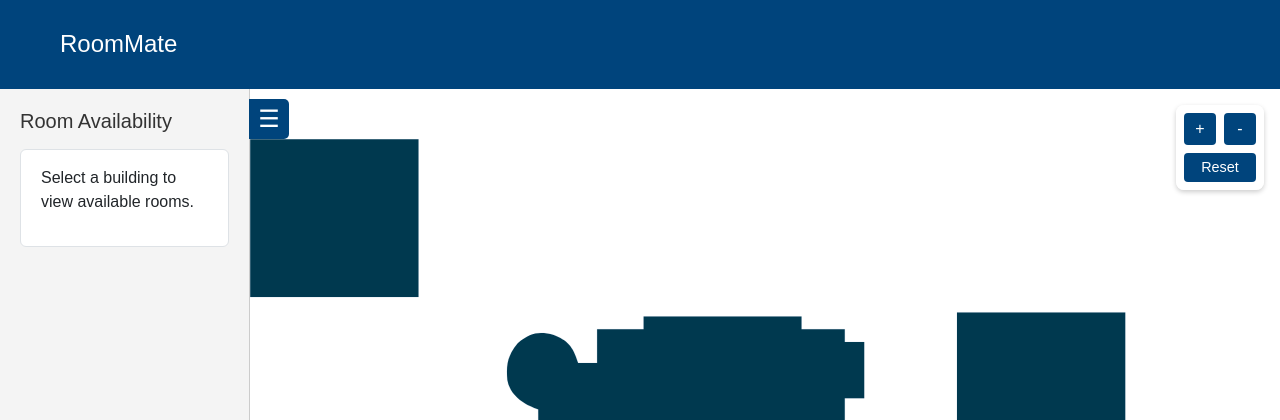
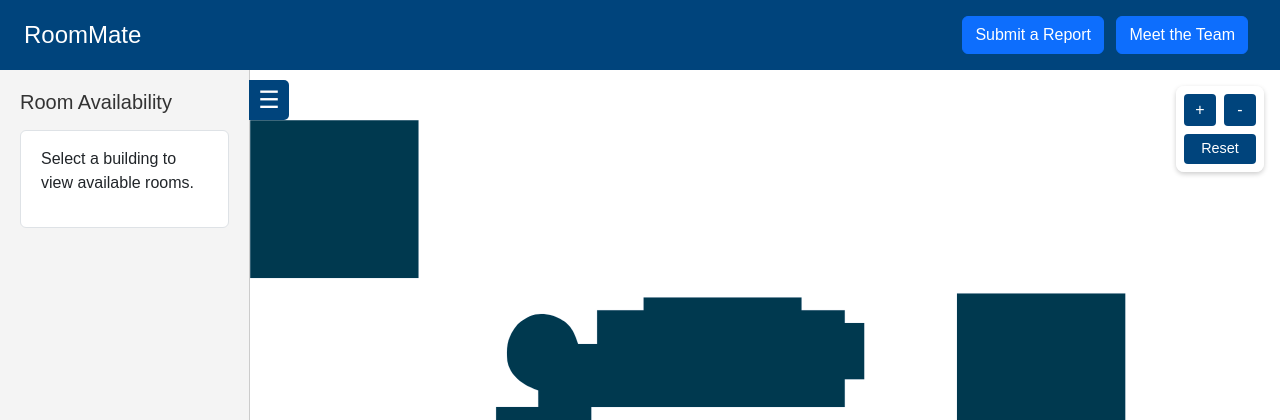
Before and after one commit to Team-Neptune-4155/Sprint-3, a Django app: page / in a window 1280 px wide. Shown: the top 420 px of the page. Run offline with Django 5.2, Linux system fonts and the light colour scheme.

Commit message:
Added buttons to index.html to reach contact/about.html

```diff
--- a/storefront/playground/templates/index.html
+++ b/storefront/playground/templates/index.html
@@ -9,9 +9,18 @@
   <link rel="stylesheet" href="{% static 'default.css' %}">
 </head>
 <body>
-  <header>
+  <header class="d-flex align-items-center px-4 py-3">
     <div class="logo">
       <h1>RoomMate</h1>
+    </div>
+
+    <div class="ms-auto">
+      <a href="{% url 'contact' %}" class="btn btn-primary me-2">
+        Submit a Report
+      </a>
+      <a href="{$ url 'about' $}" class="btn btn-primary me-2">
+        Meet the Team
+      </a>
     </div>
   </header>
   <main>
--- a/storefront/playground/urls.py
+++ b/storefront/playground/urls.py
@@ -4,7 +4,7 @@ from . import views
 # url configuration module
 # Mapping URLs
 urlpatterns = [
-    path('', views.main_page),
-    path('about/', views.about),
-    path('contact/', views.contact),
+    path('', views.main_page, name='home'),
+    path('about/', views.about, name='about'),
+    path('contact/', views.contact, name='contact'),
 ]
```
